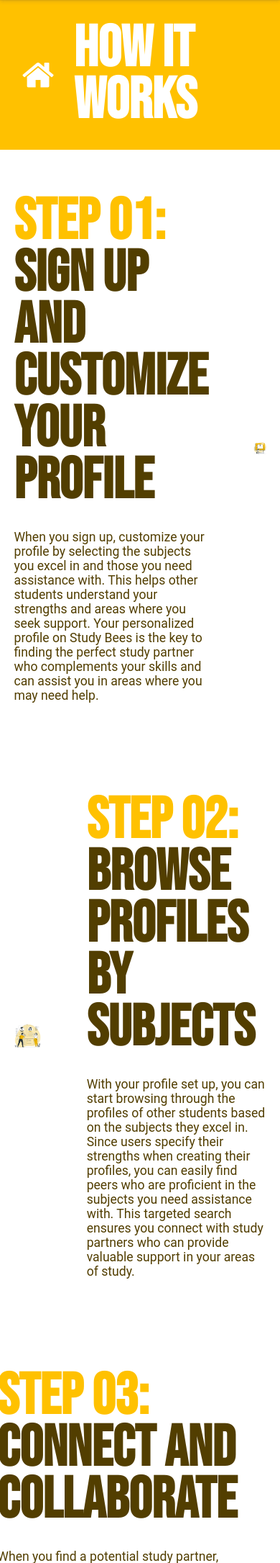
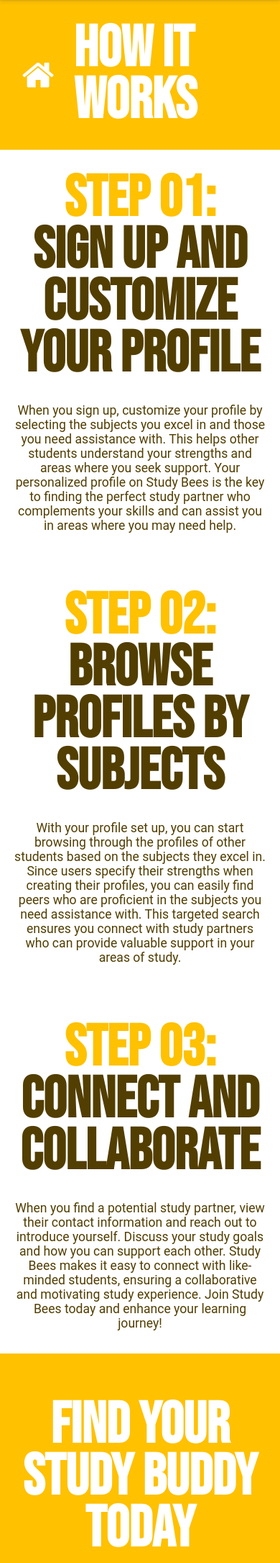
Before and after one commit to theekshana-nirmal/study-bees, a PHP site: page /pages/how-it-works.php in a window 390 px wide. Shown: the part 79-2250 px from the top of the page at 72% size. Run offline with PHP 8.4, Linux system fonts and the light colour scheme.

Commit message:
responsiveness for how it works page

```diff
--- a/assets/css/how-it-works.css
+++ b/assets/css/how-it-works.css
@@ -7,10 +7,12 @@
     background-color: var(--color-primary);
 } */
 
-.section{
+
+
+.how-it-works .section{
     justify-content: center;
     align-items: center;
-    gap: 4rem;
+    column-gap: 4rem;
 }
 
 .column-text{
@@ -19,3 +21,13 @@
     gap: 2rem;
     max-width: 500px;
 }
+
+.how-it-works{
+    display: flex;
+    flex-direction: column;
+    gap: 1rem;
+}
+
+.how-it-works .container{
+    width: 100%;
+}
--- a/assets/css/responsive.css
+++ b/assets/css/responsive.css
@@ -55,6 +55,23 @@
         width: 100%;
     }
 
+    /* How it Works */
+    .how-it-works .section{
+        flex-direction: column;
+        justify-content: center;
+        align-items: center;
+        padding: 2rem 0;
+    }
+
+    .how-it-works section img{
+        display: none;
+    }
+
+    .how-it-works .column-text{
+        text-align: center;
+    }
+
+    /* Repeat for forms */
     .contact-us-section .container {
         width: 100%;
     }
@@ -62,6 +79,7 @@
     .contact-us-section form {
         min-width: initial;
     }
+    /* -------------------------- */
 
     footer .row-top {
         flex-direction: column-reverse;
@@ -89,7 +107,6 @@
     .hero-section {
         padding: 2rem 0;
     }
-
 
     .hero-section>.container {
         flex-direction: column;
--- a/pages/how-it-works.php
+++ b/pages/how-it-works.php
@@ -35,7 +35,8 @@
         </div>
     </div>
     <!-- STEP 01 -->
-    <div class="container how-it-works">
+    <div class="how-it-works">
+        <div class="container">
             <section class="section">
                 <div class="column-text">
                     <h1><span class="txt-color-primary">Step 01:</span><br> Sign Up and Customize Your Profile</h1>
@@ -48,7 +49,6 @@
                 </div>
             </section>
         </div>
-
         <!-- STEP 02 -->
         <div class="container">
             <section class="section">
@@ -63,7 +63,6 @@
                 </div>
             </section>
         </div>
-
         <!-- STEP 03 -->
         <div class="container">
             <section class="section">
@@ -77,6 +76,8 @@
                     <img src="../assets/images/how-it-works/how-it-works-3.png" alt="Hero Section Image">
                 </div>
             </section>
+        </div>
+    </div>
     </div>
 
     <!-- CALL TO ACTION SECTION -->
```
Lines whose indentation alone changed are shown as unchanged.
